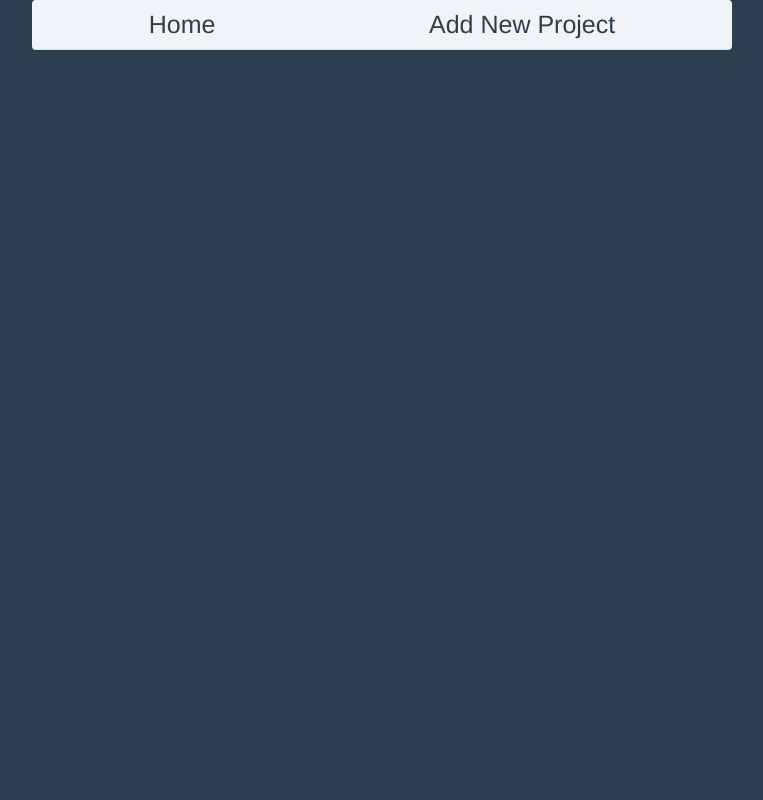
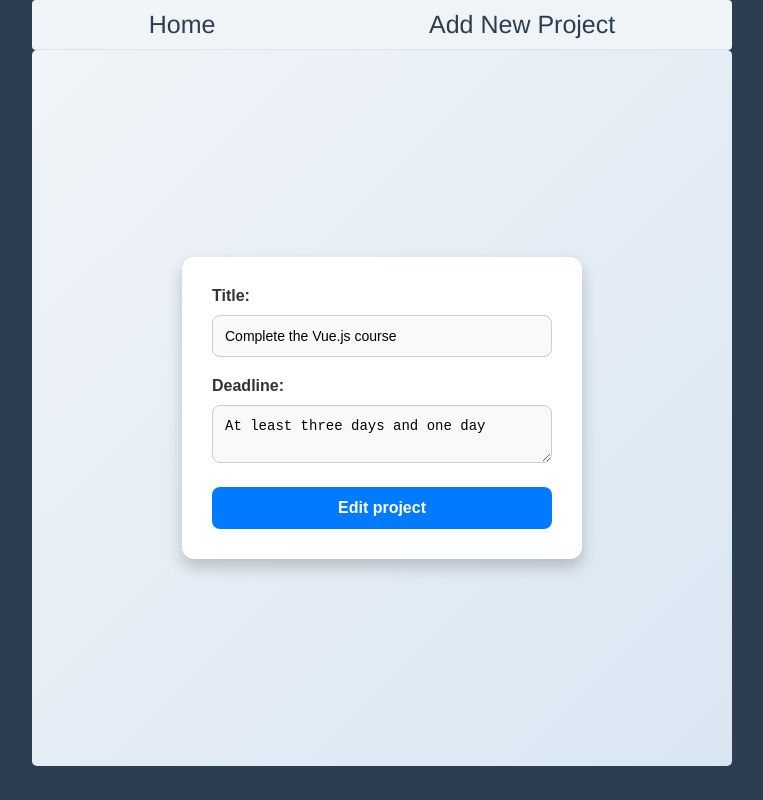
Before and after one commit to Shohjahon-Front/Task_manager, a Vue app: page /edit-project/1 in a window 1280 px wide. Shown: the whole page, without its empty margins (258-1021 px from the left). Built offline with nearby package versions, Linux system fonts and the light colour scheme; data requests are answered from the project's data file.

Commit message:
EditProject completed

```diff
--- a/src/App.vue
+++ b/src/App.vue
@@ -18,7 +18,6 @@ export default {
   font-family: Avenir, Helvetica, Arial, sans-serif;
   -webkit-font-smoothing: antialiased;
   -moz-osx-font-smoothing: grayscale;
-  color: #2c3e50;
   max-width: 700px;
   margin: 0 auto;
 }
--- a/src/components/SingleProdject.vue
+++ b/src/components/SingleProdject.vue
@@ -5,7 +5,9 @@
            <div class="icons">
                 <span class="material-icons" @click="completeMethod">done</span>
                 <span class="material-icons" @click="deleteProject">delete</span>
-                <span class="material-icons">edit</span>
+                <router-link :to="{ name: 'EditProject', params: { id: project.id } }">
+                    <span class="material-icons">edit</span>
+                </router-link>
            </div>
         </div>
         <div class="deadline" v-if="showDetails">
@@ -18,7 +20,7 @@
 import axios from 'axios'
 
 export default {
-    name: 'SingleProject',
+    name: 'SingleProdject',
     props: {
         project: {
             type: Object,
@@ -27,24 +29,23 @@ export default {
     },
     data() {
         return {
-            showDetails: false,
-            url: 'http://localhost:3000/projects/' + this.project.id
+            showDetails: false
         }
     },
     methods: {
         async deleteProject() {
+            const url = 'http://localhost:3000/projects/' + this.project.id
             try {
-                await axios.delete(this.url)
+                await axios.delete(url)
                 this.$emit('project-deleted', this.project.id)
             } catch (error) {
                 console.error('Error deleting project:', error)
             }
         },
-
-
         async completeMethod() {
+            const url = 'http://localhost:3000/projects/' + this.project.id
             try {
-                await axios.patch(this.url, {
+                await axios.patch(url, {
                     completed: !this.project.completed
                 })
                 this.$emit('project-updated', this.project.id)
--- a/src/data/db.json
+++ b/src/data/db.json
@@ -3,13 +3,13 @@
     {
       "id": "1",
       "title": "Complete the Vue.js course",
-      "deadline": "At least three days",
+      "deadline": "At least three days and one day",
       "completed": true
     },
     {
       "id": "2",
       "title": "Complete the React.js course",
-      "deadline": "At least three days",
+      "deadline": "At least three days on",
       "completed": false
     },
     {
--- a/src/router/index.js
+++ b/src/router/index.js
@@ -1,6 +1,7 @@
 import { createRouter, createWebHistory } from 'vue-router'
 import HomeView from '../views/HomeView.vue'
 import AddNewProject from '@/views/AddNewProject.vue'
+import EditProject from '@/views/EditProject.vue'
 
 const routes = [
   {
@@ -12,8 +13,20 @@ const routes = [
     path: '/add',
     name: 'add',
     component: AddNewProject
+  },
+  {
+    path: '/edit-project', // Parametrsiz marshrut
+    name: 'EditProjectNoId',
+    component: EditProject
+  },
+  {
+    path: '/edit-project/:id', // Parametrli marshrut
+    name: 'EditProject',
+    component: EditProject,
+    props: true
   }
-]
+];
+
 
 const router = createRouter({
   history: createWebHistory(process.env.BASE_URL),
--- /dev/null
+++ b/src/views/EditProject.vue
@@ -0,0 +1,131 @@
+<template>
+    <div class="edit-project">
+        <form @submit.prevent="updateProject">
+            <label>Title:</label>
+            <input
+                type="text"
+                v-model="title"
+                required
+            />
+            <label>Deadline:</label>
+            <textarea
+                required
+                v-model="deadline">
+            </textarea>
+            <button type="submit">Edit project</button>
+        </form>
+    </div>
+</template>
+
+<script>
+import axios from 'axios'
+
+export default {
+    name: 'EditProject',
+    props: {
+        id: {
+            type: Number,
+            required: true
+        }
+    },
+    data() {
+        return {
+            title: '',
+            deadline: '',
+            url: 'http://localhost:3000/projects/' + this.id,
+        }
+    },
+    async mounted() {
+        await this.editProject()
+    },
+    methods: {
+        async editProject() {
+            try {
+                let { data } = await axios.get(this.url)
+                this.title = data.title
+                this.deadline = data.deadline
+            } catch (error) {
+                console.error('Error fetching project:', error)
+            }
+        },
+        async updateProject() {
+            try {
+                await axios.patch(this.url, {
+                    title: this.title,
+                    deadline: this.deadline
+                })
+                this.$router.push('/')
+            } catch (error) {
+                console.error('Error updating project:', error)
+            }
+        }
+    }
+}
+</script>
+
+<style scoped>
+* {
+    margin: 0;
+    padding: 0;
+    box-sizing: border-box;
+}
+.edit-project {
+    display: flex;
+    justify-content: center;
+    align-items: center;
+    height: 89.5vh;
+    border-radius: 5px;
+    background: linear-gradient(135deg, #f0f4f8, #d9e6f2);
+    font-family: Arial, sans-serif;
+}
+form {
+    background: #ffffff;
+    padding: 30px;
+    border-radius: 12px;
+    box-shadow: 0 8px 16px rgba(0, 0, 0, 0.2);
+    width: 100%;
+    max-width: 400px;
+}
+label {
+    display: block;
+    margin-bottom: 10px;
+    font-size: 16px;
+    font-weight: bold;
+    color: #333333;
+}
+input, textarea {
+    width: 100%;
+    padding: 12px;
+    margin-bottom: 20px;
+    border: 1px solid #cccccc;
+    border-radius: 8px;
+    font-size: 14px;
+    background: #f9f9f9;
+    transition: border-color 0.3s, box-shadow 0.3s;
+}
+input:focus, textarea:focus {
+    border-color: #007bff;
+    box-shadow: 0 0 8px rgba(0, 123, 255, 0.5);
+    outline: none;
+}
+button {
+    width: 100%;
+    padding: 12px;
+    background-color: #007bff;
+    color: #ffffff;
+    border: none;
+    border-radius: 8px;
+    font-size: 16px;
+    font-weight: bold;
+    cursor: pointer;
+    transition: background-color 0.3s, transform 0.2s;
+}
+button:hover {
+    background-color: #0056b3;
+    transform: translateY(-2px);
+}
+button:active {
+    background-color: #003f8a;
+    transform: translateY(0);
+}
+</style>
--- a/src/views/HomeView.vue
+++ b/src/views/HomeView.vue
@@ -1,7 +1,7 @@
 <template>
   <div class="home">
     <div v-for="project in projects" :key="project.id">
-      <SingleProdject :project="project" @project-deleted="handleProject" @project-updated="handleComplate" />
+      <SingleProdject :project="project" @project-deleted="handleProject" @project-updated="handleComplete" />
     </div>
   </div>
 </template>
@@ -32,7 +32,7 @@ export default {
     handleProject(id) {
       this.projects = this.projects.filter(project => project.id !== id)
     },
-    handleComplate(id) {
+    handleComplete(id) {
       this.projects = this.projects.map(project => {
         if (project.id === id) {
           project.completed = !project.completed
```
